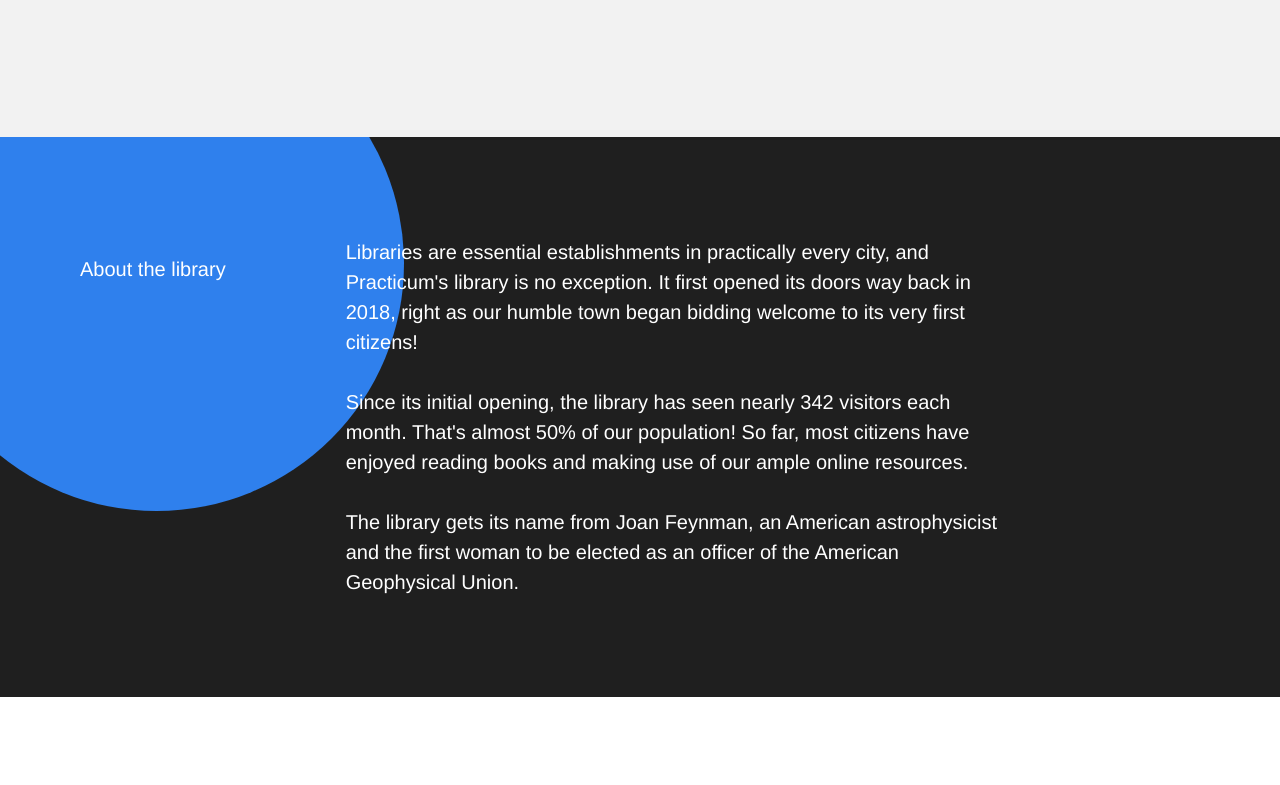
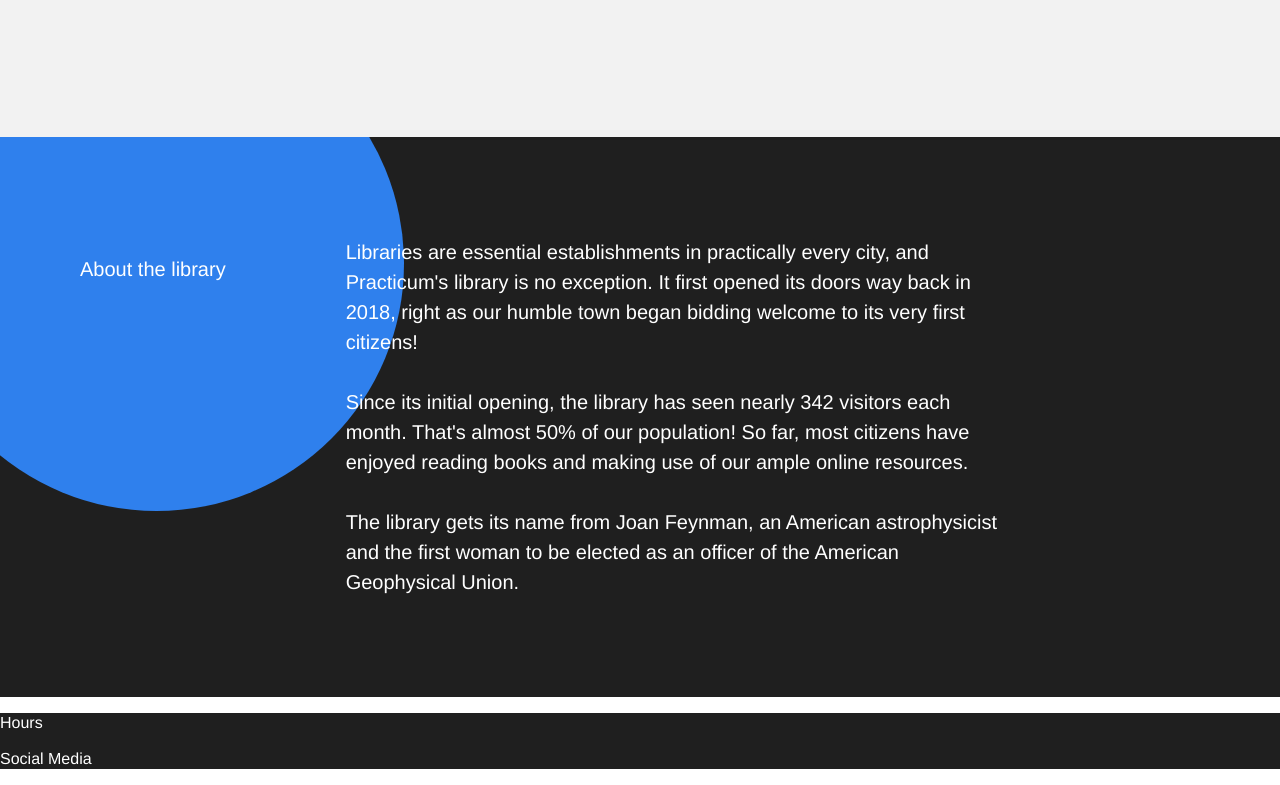
Before and after one commit to JulieBodette/web_project_1, a plain HTML site: page index.html in a window 1280 px wide. Shown: the part 3305-4090 px from the top of the page. Before the commit the page ends 4002 px from the top, so only its background shows below. Drawn offline with Linux system fonts and the light colour scheme.

Commit message:
started footer

```diff
--- a/index.html
+++ b/index.html
@@ -243,7 +243,20 @@
       </section>
     </main>
     <footer class="footer" id="contacts">
-      <!-- The time to mark up the footer has come, you can do it 💪 -->
+      <!-- The time to mark up the footer has come, you can do it -->
+      <div class="footer__columns">
+        <div class="footer__column">
+
+        </div>
+        <div class="footer__column">
+          <p>Hours</p>
+
+        </div>
+        <div class="footer__column">
+          <p>Social Media</p>
+
+        </div>
+      </div>
     </footer>
 </div> <!--end page class-->
 </body>
--- a/styles/style.css
+++ b/styles/style.css
@@ -426,9 +426,15 @@
 
 .footer {
   box-sizing: border-box;
+  background-color: #1f1f1f;
+  color: #fff;
 }
 
 .footer__columns {
+}
+
+.footer__column {
+
 }
 
 .footer__column_hours {
```
